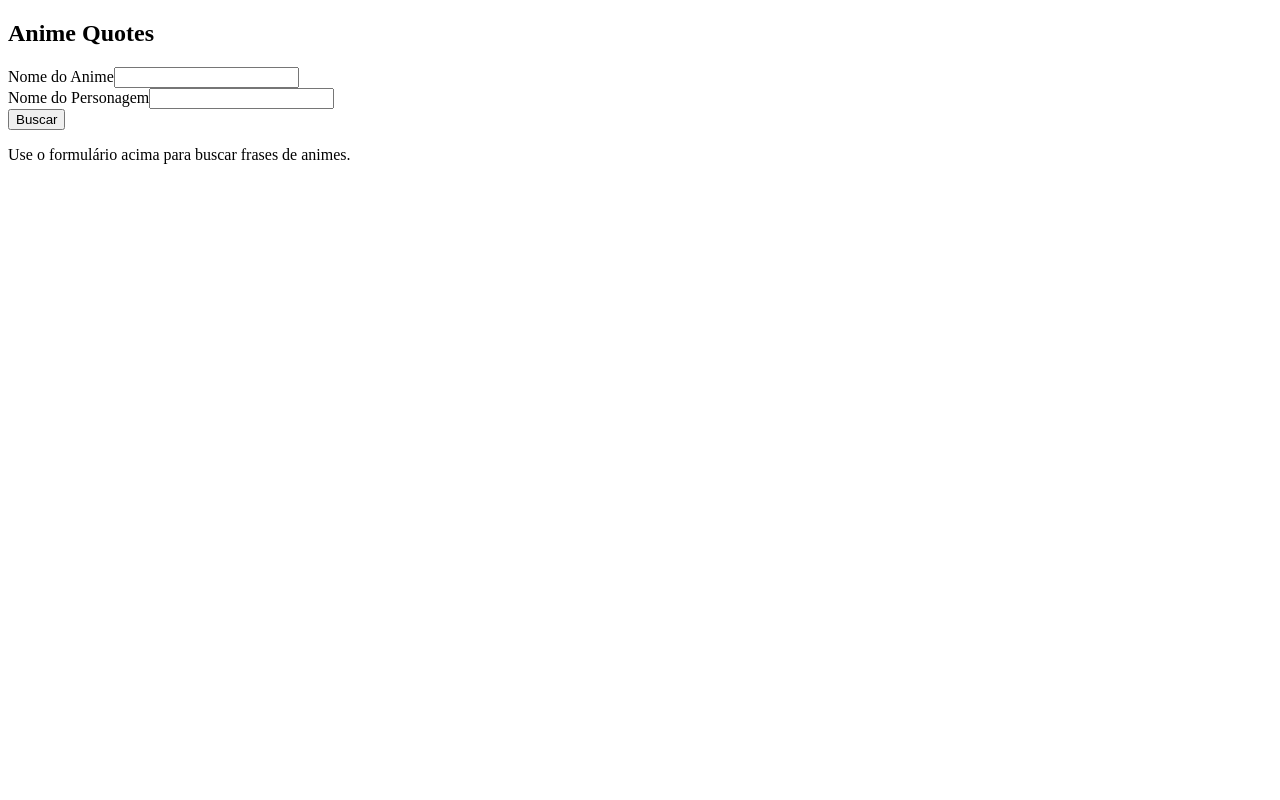
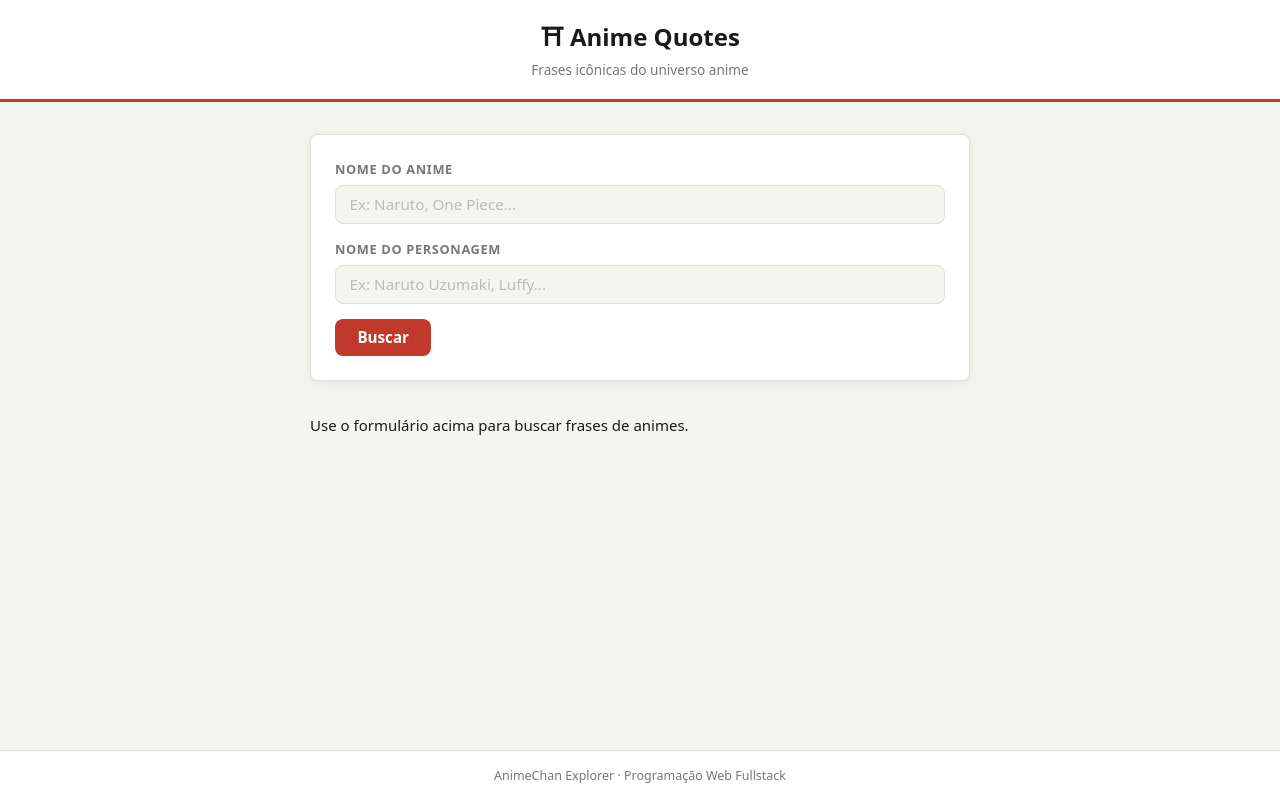
Before and after one commit to MatheusViniciusEngelesberger/projeto_fullstack, a React (Vite) app: page / in a window 1280 px wide. Built offline with nearby package versions, Linux system fonts and the light colour scheme.

Commit message:
alteracoes no css para melhor interface

```diff
--- a/src/App.jsx
+++ b/src/App.jsx
@@ -2,14 +2,22 @@ import { useState } from 'react'
 import Header from './components/Header';
 import SearchForm from './components/SearchForm';
 import QuoteList from './components/QuoteList';
+import { QuoteProvider } from './contexts/QuoteContext';
 
 function App() {
   return (
-    <div>
-      <Header />
-      <SearchForm />
-      <QuoteList />
-    </div>
+    <QuoteProvider>
+      <div className="app">
+        <Header />
+        <main className="main">
+          <SearchForm />
+          <QuoteList />
+        </main>
+        <footer className="footer">
+          <span>AnimeChan Explorer · Programação Web Fullstack</span>
+        </footer>
+      </div>
+    </QuoteProvider>
   );
 }
 
--- a/src/components/Header.jsx
+++ b/src/components/Header.jsx
@@ -1,5 +1,10 @@
 const Header = () => {
-  return <h2>Anime Quotes</h2>;
+  return (
+    <header className="header">
+      <h1 className="header-title">⛩ Anime Quotes</h1>
+      <p className="header-sub">Frases icônicas do universo anime</p>
+    </header>
+  )
 };
 
 export default Header;
--- a/src/components/QuoteCard.jsx
+++ b/src/components/QuoteCard.jsx
@@ -1,7 +1,7 @@
 const QuoteCard = ({ quote }) => {
   return (
-    <div>
-      <p>"{quote.content}"</p>
+    <div className="quote-card">
+      <p className="quote-text">"{quote.content}"</p>
       <small>
         {quote.character?.name} — {quote.anime?.name}
       </small>
--- a/src/components/QuoteList.jsx
+++ b/src/components/QuoteList.jsx
@@ -20,15 +20,23 @@ const QuoteList = () => {
     return <p>{state.error}</p>;
   }
   if (state.quotes.length === 0) {
-        return <p>Nenhum resultado encontrado</p>;
+    <section className="results-section empty-state">
+      <div className="empty-icon">🔍</div>
+      <p className="empty-text">Nenhuma frase encontrada.</p>
+    </section>
   }
 
   return (
-        <div>
+    <section className="results-section">
+      <p className="results-count">
+        {quotes.length} frase{quotes.length !== 1 ? 's' : ''} encontrada{quotes.length !== 1 ? 's' : ''}
+      </p>
+      <div className="quote-grid">
         {state.quotes.map((quote, index) => (
           <QuoteCard key={index} quote={quote} />
         ))}
       </div>
+    </section>
   );
 };
 
--- a/src/components/SearchForm.jsx
+++ b/src/components/SearchForm.jsx
@@ -20,11 +20,14 @@ const SearchForm = () => {
     }
   };
   return (
-    <form onSubmit={handleSubmit(onSubmit)}>
-      <div>
-        <label>Nome do Anime</label>
+    <section className="search-section">
+      <form className="search-form" onSubmit={handleSubmit(onSubmit)}>
+        <div className="field-group">
+          <label className="field-label">Nome do Anime</label>
           <input
+            className="field-input"
             type="text"
+            placeholder="Ex: Naruto, One Piece..."
             {...register("anime", {
               validate: (value, formValues) => {
                 if (!value && !formValues.character) {
@@ -36,10 +39,12 @@ const SearchForm = () => {
           />
         </div>
 
-      <div>
-        <label>Nome do Personagem</label>
+        <div className="field-group">
+          <label className="field-label">Nome do Personagem</label>
           <input
+            className="field-input"
             type="text"
+            placeholder="Ex: Naruto Uzumaki, Luffy..."
             {...register("character", {
               validate: (value, formValues) => {
                 if (!value && !formValues.anime) {
@@ -52,7 +57,7 @@ const SearchForm = () => {
         </div>
 
         {(errors.anime || errors.character) && (
-        <p>
+          <p className="form-error">
             {errors.anime?.message || errors.character?.message}
           </p>
         )}
@@ -63,7 +68,7 @@ const SearchForm = () => {
           </p>
         )}
 
-      <button type="submit">Buscar</button>
+        <button className="btn-buscar" type="submit">Buscar</button>
 
         {state.searched && (
           <button
@@ -74,6 +79,7 @@ const SearchForm = () => {
           </button>
         )}
       </form>
+    </section>
   );
 };
 
--- /dev/null
+++ b/src/index.css
@@ -0,0 +1,274 @@
+/* ================================
+   index.css — Anime Quotes
+   ================================ */
+
+*,
+*::before,
+*::after {
+  box-sizing: border-box;
+  margin: 0;
+  padding: 0;
+}
+
+:root {
+  --bg: #f4f4f0;
+  --surface: #ffffff;
+  --border: #dedед8;
+  --accent: #c0392b;
+  --accent-bg: #fdf0ef;
+  --text: #1a1a1a;
+  --muted: #777;
+  --radius: 8px;
+  --shadow: 0 2px 8px rgba(0, 0, 0, .08);
+  --font: system-ui, -apple-system, 'Segoe UI', sans-serif;
+}
+
+body {
+  font-family: var(--font);
+  background: var(--bg);
+  color: var(--text);
+  min-height: 100vh;
+  font-size: 15px;
+  line-height: 1.6;
+}
+
+/* ── App shell ── */
+.app {
+  display: flex;
+  flex-direction: column;
+  min-height: 100vh;
+}
+
+.main {
+  flex: 1;
+  max-width: 700px;
+  width: 100%;
+  margin: 0 auto;
+  padding: 2rem 1.25rem;
+}
+
+/* ================================
+   HEADER
+   ================================ */
+.header {
+  background: var(--surface);
+  border-bottom: 3px solid var(--accent);
+  padding: 1.1rem 1.5rem;
+  text-align: center;
+}
+
+.header-title {
+  font-size: 1.5rem;
+  font-weight: 700;
+  color: var(--text);
+}
+
+.header-sub {
+  font-size: .85rem;
+  color: var(--muted);
+  margin-top: .2rem;
+}
+
+/* ================================
+   FORMULÁRIO
+   ================================ */
+.search-section {
+  margin-bottom: 2rem;
+}
+
+.search-form {
+  background: var(--surface);
+  border: 1px solid #e0e0d8;
+  border-radius: var(--radius);
+  padding: 1.5rem;
+  box-shadow: var(--shadow);
+  display: flex;
+  flex-direction: column;
+  gap: .9rem;
+}
+
+.field-group {
+  display: flex;
+  flex-direction: column;
+  gap: .35rem;
+}
+
+.field-label {
+  font-size: .8rem;
+  font-weight: 600;
+  color: var(--muted);
+  text-transform: uppercase;
+  letter-spacing: .05em;
+}
+
+.field-input {
+  border: 1px solid #e0e0d8;
+  border-radius: var(--radius);
+  background: var(--bg);
+  color: var(--text);
+  font-family: var(--font);
+  font-size: .95rem;
+  padding: .55rem .85rem;
+  outline: none;
+  transition: border-color .15s, box-shadow .15s;
+}
+
+.field-input:focus {
+  border-color: var(--accent);
+  box-shadow: 0 0 0 3px rgba(192, 57, 43, .1);
+}
+
+.field-input::placeholder {
+  color: #bbb;
+}
+
+.form-error {
+  font-size: .85rem;
+  color: var(--accent);
+  background: var(--accent-bg);
+  border-left: 3px solid var(--accent);
+  padding: .45rem .75rem;
+  border-radius: 5px;
+}
+
+.btn-buscar {
+  align-self: flex-start;
+  background: var(--accent);
+  color: #fff;
+  border: none;
+  border-radius: var(--radius);
+  font-family: var(--font);
+  font-size: .95rem;
+  font-weight: 600;
+  padding: .55rem 1.4rem;
+  cursor: pointer;
+  transition: opacity .15s, transform .1s;
+}
+
+.btn-buscar:hover {
+  opacity: .88;
+}
+
+.btn-buscar:active {
+  transform: scale(.97);
+}
+
+/* ================================
+   STATUS (loading / erro)
+   ================================ */
+.status-msg {
+  text-align: center;
+  padding: 2rem;
+  color: var(--muted);
+  font-size: .95rem;
+}
+
+.status-msg.error {
+  color: var(--accent);
+  background: var(--accent-bg);
+  border-left: 3px solid var(--accent);
+  border-radius: var(--radius);
+  padding: .75rem 1rem;
+  text-align: left;
+}
+
+/* ================================
+   LISTA DE QUOTES
+   ================================ */
+.quote-list {
+  display: flex;
+  flex-direction: column;
+  gap: 1rem;
+}
+
+.quote-count {
+  font-size: .82rem;
+  color: var(--muted);
+  margin-bottom: .25rem;
+}
+
+.quote-grid {
+  display: grid;
+  grid-template-columns: repeat(auto-fill, minmax(280px, 1fr));
+  gap: .9rem;
+}
+
+/* ================================
+   CARD
+   ================================ */
+.quote-card {
+  background: var(--surface);
+  border: 1px solid #e0e0d8;
+  border-radius: var(--radius);
+  padding: 1.1rem 1.25rem;
+  box-shadow: var(--shadow);
+  display: flex;
+  flex-direction: column;
+  gap: .6rem;
+  animation: fadeUp .3s ease both;
+  transition: box-shadow .15s, border-color .15s;
+}
+
+.quote-card:hover {
+  box-shadow: 0 4px 14px rgba(0, 0, 0, .1);
+  border-color: #c8c8c0;
+}
+
+.quote-text {
+  font-style: italic;
+  font-size: .93rem;
+  line-height: 1.65;
+  color: #222;
+}
+
+.quote-meta {
+  font-size: .8rem;
+  color: var(--muted);
+  border-top: 1px solid #ebebeb;
+  padding-top: .5rem;
+}
+
+/* ================================
+   FOOTER
+   ================================ */
+.footer {
+  text-align: center;
+  padding: .9rem;
+  font-size: .78rem;
+  color: var(--muted);
+  border-top: 1px solid #e0e0d8;
+  background: var(--surface);
+}
+
+/* ================================
+   ANIMAÇÃO
+   ================================ */
+@keyframes fadeUp {
+  from {
+    opacity: 0;
+    transform: translateY(8px);
+  }
+
+  to {
+    opacity: 1;
+    transform: translateY(0);
+  }
+}
+
+/* ================================
+   RESPONSIVIDADE
+   ================================ */
+@media (max-width: 480px) {
+  .search-form {
+    padding: 1.1rem;
+  }
+
+  .quote-grid {
+    grid-template-columns: 1fr;
+  }
+
+  .btn-buscar {
+    width: 100%;
+    text-align: center;
+  }
+}
--- a/src/main.jsx
+++ b/src/main.jsx
@@ -2,6 +2,7 @@ import React from "react";
 import ReactDOM from "react-dom/client";
 import App from "./App";
 import { QuoteProvider } from "./contexts/QuoteContext";
+import './index.css'
 
 ReactDOM.createRoot(document.getElementById("root")).render(
   <React.StrictMode>
```
Lines whose indentation alone changed are shown as unchanged.
